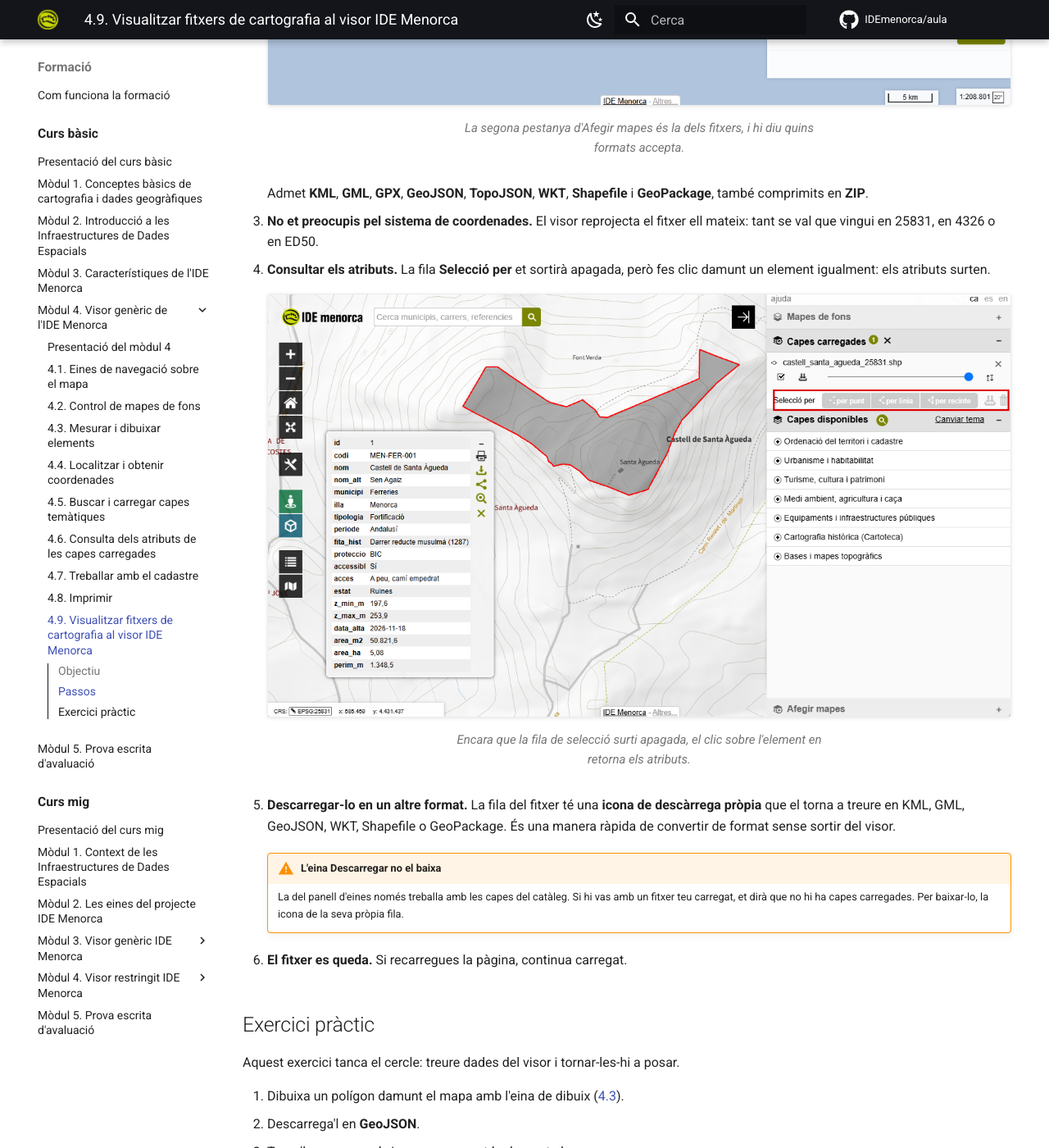
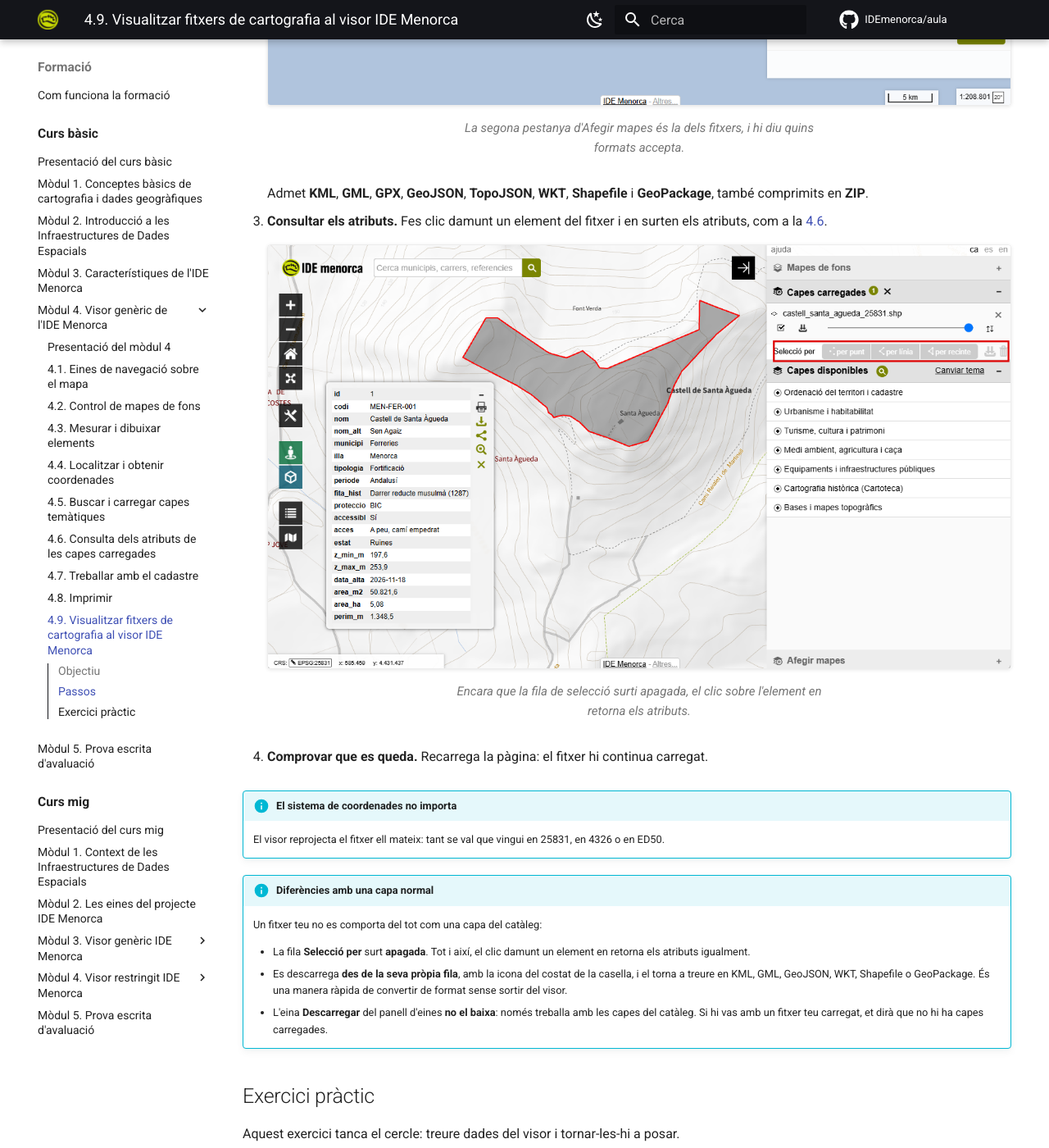
Before and after one commit to IDEmenorca/aula, an MkDocs documentation site: the page built from docs/formacio/basic/modul-4-visor/09-fitxers-propis.md, in a window 1280 px wide and 1400 px high, scrolled down 1537 px. Shown: the whole window at 82% size. Built offline with MkDocs 1.6.1 and Material for MkDocs 9.7.7, drawn with Linux system fonts in a browser that asks for light colours; comment, search, counter and statistics services are not loaded.

Commit message:
Treu de la llista de passos el que no és cap pas, a la 4.9
El sistema de coordenades passa a un avís informatiu, i la fila de selecció
apagada i les dues maneres de descarregar es reuneixen en un de titulat
«Diferències amb una capa normal». Els passos queden per a les quatre coses
que l'alumne fa de debò.

Co-Authored-By: Claude Opus 5 <noreply@anthropic.com>

```diff
--- a/docs/formacio/basic/modul-4-visor/09-fitxers-propis.md
+++ b/docs/formacio/basic/modul-4-visor/09-fitxers-propis.md
@@ -28,28 +28,33 @@ els atributs i tornar-lo a descarregar en un altre format.
     Admet **KML**, **GML**, **GPX**, **GeoJSON**, **TopoJSON**, **WKT**,
     **Shapefile** i **GeoPackage**, també comprimits en **ZIP**.
 
-3. **No et preocupis pel sistema de coordenades.** El visor reprojecta el
-   fitxer ell mateix: tant se val que vingui en 25831, en 4326 o en ED50.
-
-4. **Consultar els atributs.** La fila **Selecció per** et sortirà apagada, però
-   fes clic damunt un element igualment: els atributs surten.
+3. **Consultar els atributs.** Fes clic damunt un element del fitxer i en
+   surten els atributs, com a la [4.6](06-consulta-atributs.md).
 
     <figure markdown>
       ![Un fitxer carregat al visor, amb la fila Selecció per emmarcada i apagada, i el requadre dels atributs de l'element on s'ha fet clic](img/49-atributs-fitxer.png){ .captura }
       <figcaption>Encara que la fila de selecció surti apagada, el clic sobre l'element en retorna els atributs.</figcaption>
     </figure>
 
-5. **Descarregar-lo en un altre format.** La fila del fitxer té una **icona de
-   descàrrega pròpia** que el torna a treure en KML, GML, GeoJSON, WKT,
-   Shapefile o GeoPackage. És una manera ràpida de convertir de format sense
-   sortir del visor.
+4. **Comprovar que es queda.** Recarrega la pàgina: el fitxer hi continua
+   carregat.
 
-    !!! warning "L'eina Descarregar no el baixa"
-        La del panell d'eines només treballa amb les capes del catàleg. Si hi
-        vas amb un fitxer teu carregat, et dirà que no hi ha capes carregades.
-        Per baixar-lo, la icona de la seva pròpia fila.
+!!! info "El sistema de coordenades no importa"
+    El visor reprojecta el fitxer ell mateix: tant se val que vingui en 25831,
+    en 4326 o en ED50.
 
-6. **El fitxer es queda.** Si recarregues la pàgina, continua carregat.
+!!! info "Diferències amb una capa normal"
+    Un fitxer teu no es comporta del tot com una capa del catàleg:
+
+    - La fila **Selecció per** surt **apagada**. Tot i així, el clic damunt un
+      element en retorna els atributs igualment.
+    - Es descarrega **des de la seva pròpia fila**, amb la icona del costat de
+      la casella, i el torna a treure en KML, GML, GeoJSON, WKT, Shapefile o
+      GeoPackage. És una manera ràpida de convertir de format sense sortir del
+      visor.
+    - L'eina **Descarregar** del panell d'eines **no el baixa**: només treballa
+      amb les capes del catàleg. Si hi vas amb un fitxer teu carregat, et dirà
+      que no hi ha capes carregades.
 
 ## Exercici pràctic
 
```
